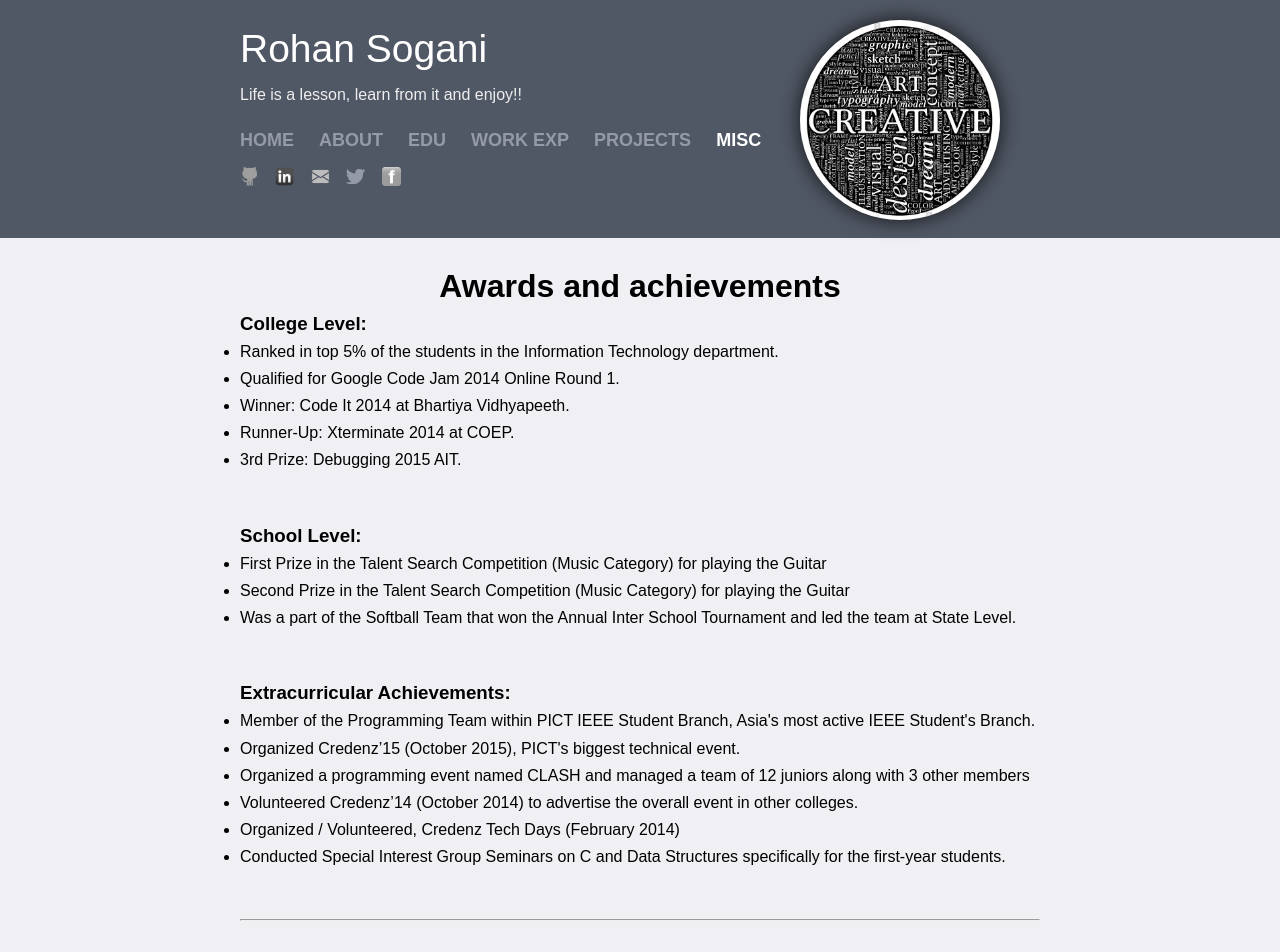
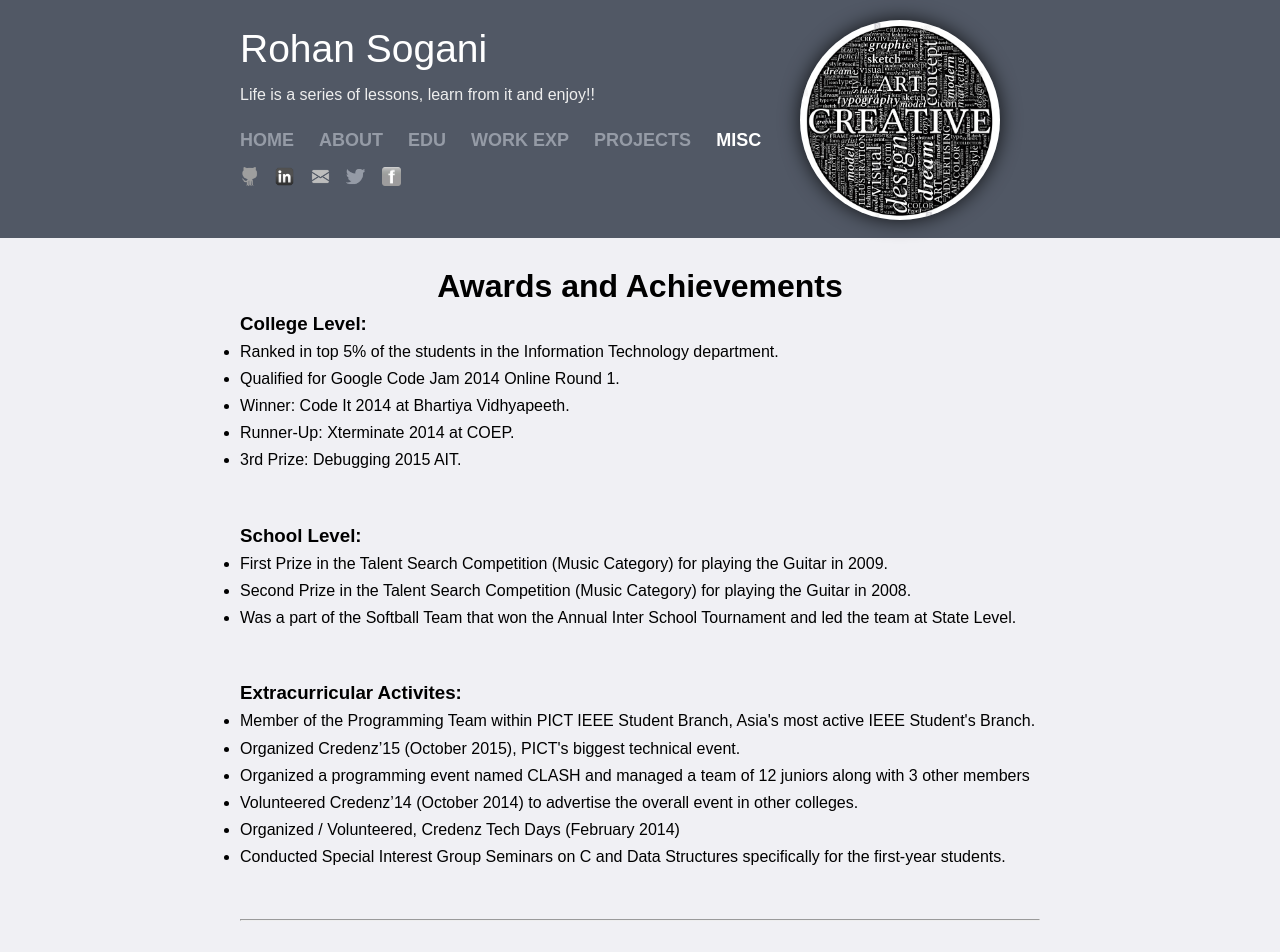
Before and after one commit to RohanSogani/rohansogani.github.io, a Jekyll site: the page built from misc.html, in a window 1280 px wide and 1400 px high. Shown: the top 952 px of the window. Built offline with Jekyll 4.4.1, drawn with Linux system fonts in a browser that asks for light colours; some of the changed text lies outside the part shown.

Commit message:
Changes and Improvemnts suggested by AD

```diff
--- a/_config.yml
+++ b/_config.yml
@@ -1,6 +1,6 @@
 # Site settings
 title: Rohan Sogani Homepage
-motto: Life is a lesson, learn from it and enjoy!!
+motto: Life is a series of lessons, learn from it and enjoy!!
 email: soganirohan@gmail.com
 description: > # this means to ignore newlines until "baseurl:"
   May the source be with you!
--- a/misc.html
+++ b/misc.html
@@ -4,7 +4,7 @@ layout: default
 
 <div class="content">
 
-	<h1 align="center" ><b>Awards and achievements</b></h1>
+	<h1 align="center" ><b>Awards and Achievements</b></h1>
    	<div id="outline-container-sec-1" class="content">
 
 		<h3><b>College Level:</b></h3>
@@ -18,12 +18,12 @@ layout: default
 
 		<h3><b>School Level:</b></h3>
 				<ul class="org-ul">
-					<li>First Prize in the Talent Search Competition (Music Category) for playing the Guitar</li>
-					<li>Second Prize in the Talent Search Competition (Music Category) for playing the Guitar</li>
+					<li>First Prize in the Talent Search Competition (Music Category) for playing the Guitar in 2009.</li>
+					<li>Second Prize in the Talent Search Competition (Music Category) for playing the Guitar in 2008.</li>
 					<li>Was a part of the Softball Team that won the Annual Inter School Tournament and led the team at State Level.</li>
 				</ul><br><br>
 
-		<h3><b>Extracurricular Achievements:</b></h3>
+		<h3><b>Extracurricular Activites:</b></h3>
 
 				<ul class="org-ul">
 					<li>Member of the Programming Team within PICT IEEE Student Branch, Asia's most active IEEE Student's Branch.</li>
@@ -36,10 +36,10 @@ layout: default
 				<hr><br><br>
 	</div>
 
-	<h2 align = "center" ><i>"Taking an image, freezing a moment, reveals how rich nature truly is."</i></h2>
+	<h2 align = "center" ><i>"Nature"</i></h2>
    	<div id="outline-container-sec-1" class="content">
 		<br><p>
-	  			I have been fortunate to travel some of the amazing places on earth and have managed to capture some really awesome photograph, mostly water bodies, clouds, and some mountains.</p><br><br>
+	  			I have been fortunate to travel to some of the amazing places on earth and have managed to capture some really awesome photographs, mostly water bodies, clouds, and some mountains.</p><br><br>
 			<div>
 		  		<div class="img">
 				  <a target="_blank">
--- a/workexp.html
+++ b/workexp.html
@@ -93,7 +93,7 @@ layout: default
 	<h1 align = "center"><b>Research Experience</b></h1>
 	<br>
 	<p>
-		My research interest are in the field of Storage and Distributed Systems. I got an opportunity to work with some of the finest minds while working as a Graduate Student Researcher for the Exploratory Systems Lab at UC Davis, where I worked on <a href="http://resilientdb.com/">ResilientDB</a>, an open sourced permissioned blockchain. <a href="http://expolab.org/">Prof. Mohammad Sadoghi</a>, along with <a href="http://gupta-suyash.github.io/index.html">Suyash Gupta</a> and <a href="http://sajjadrahnama.com/">Sajjad Rahnama</a>, helped me guide through my research.<br>
+		My research interests are in the field of Storage and Distributed Systems. I got an opportunity to work with some of the finest minds while working as a Graduate Student Researcher for the Exploratory Systems Lab at UC Davis, where I worked on <a href="http://resilientdb.com/">ResilientDB</a>, an open sourced permissioned blockchain. <a href="http://expolab.org/">Prof. Mohammad Sadoghi</a>, along with <a href="http://gupta-suyash.github.io/index.html">Suyash Gupta</a> and <a href="http://sajjadrahnama.com/">Sajjad Rahnama</a>, helped me guide through my research.<br>
 
 		Research has not only taught me novel concepts, but it has also embarked a sense of discipline and focus which I believe is essential for success.
 	</p>
```
Also changed, not shown: aboutme.html (+12 -9 lines), 9 other files.
